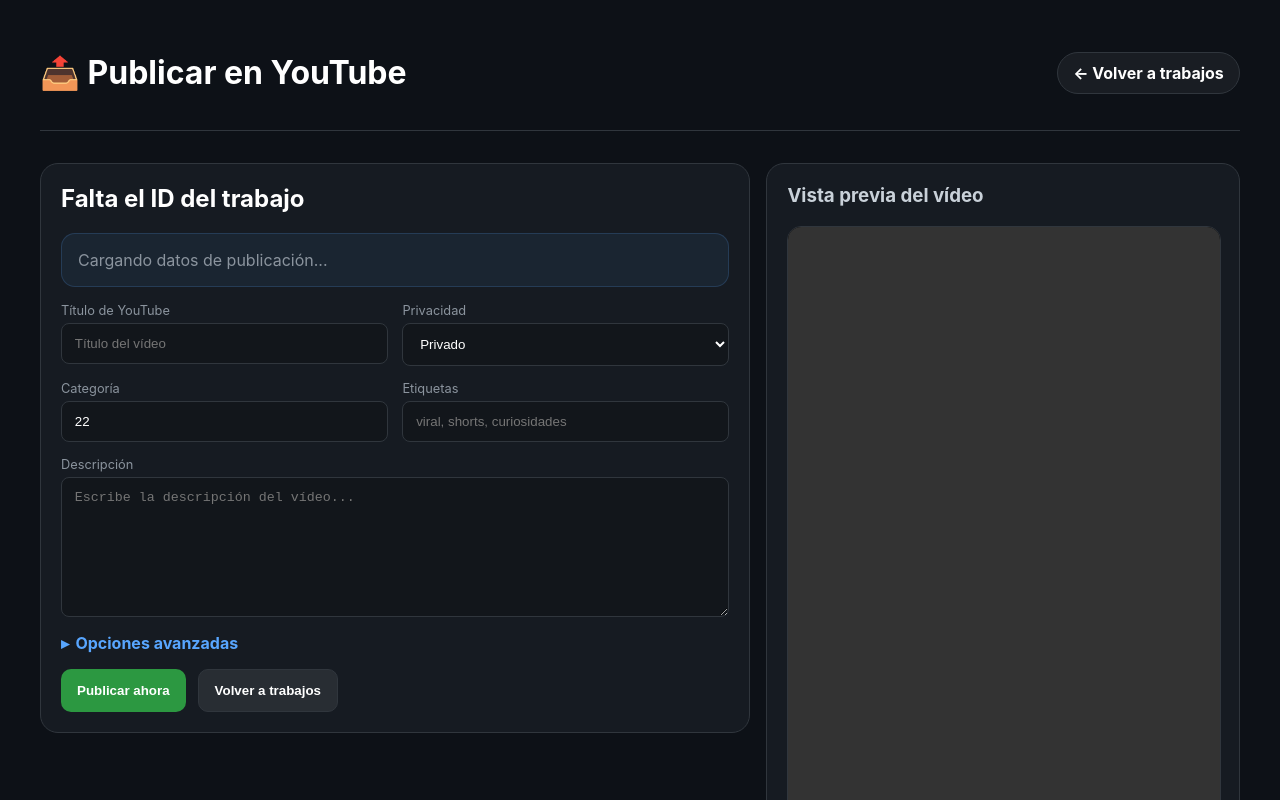
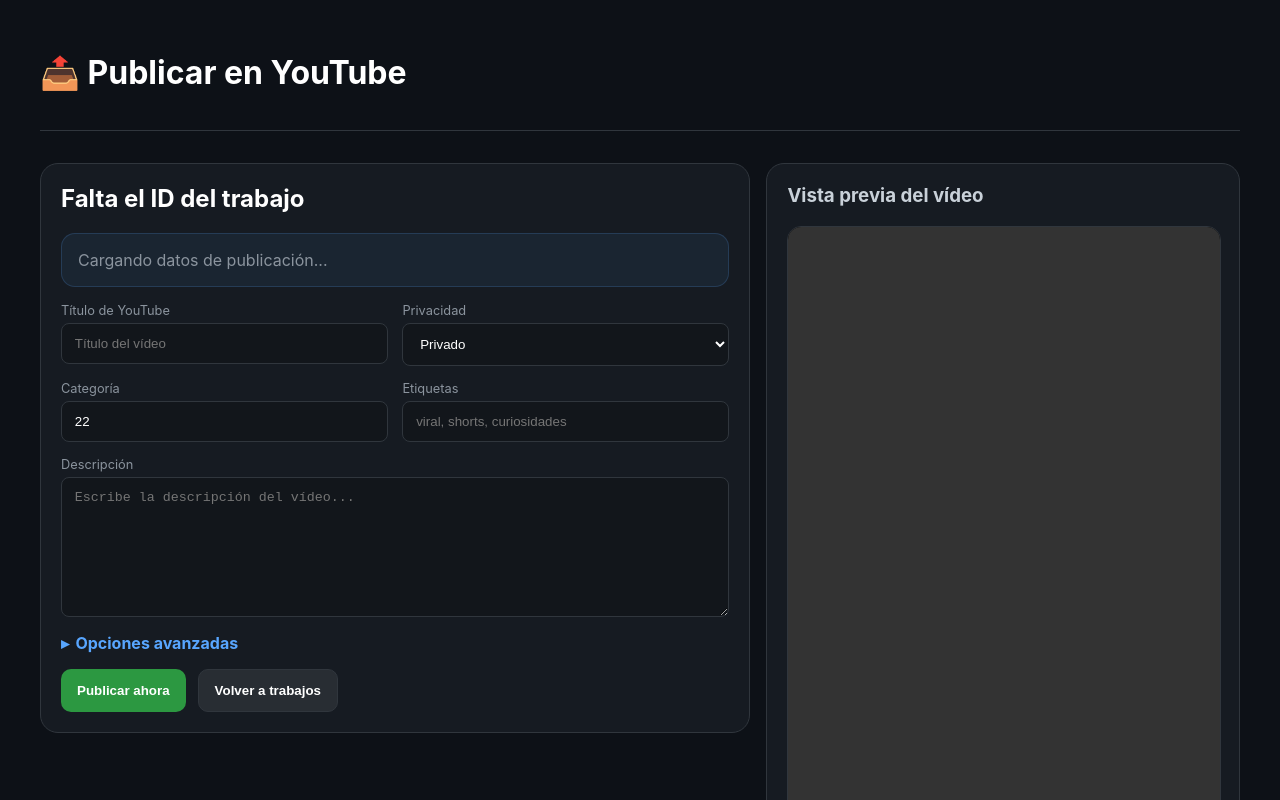
Before and after one commit to koday75/publicador-short-youtube-dokploy, a plain HTML site: page shorts-engine/static/dashboard/publish.html in a window 1280 px wide. Shown: the top 800 px of the page. Drawn offline with Linux system fonts and the light colour scheme; files that its build step writes are made by us from their sources.

Commit message:
fix: remove publish page back button

```diff
--- a/shorts-engine/static/dashboard/publish.html
+++ b/shorts-engine/static/dashboard/publish.html
@@ -252,9 +252,6 @@
     <div class="container">
         <header>
             <h1>📤 Publicar en YouTube</h1>
-            <div style="display:flex; gap:0.75rem; flex-wrap: wrap;">
-                <a id="backJobs" class="toolbar-link" href="/jobs">← Volver a trabajos</a>
-            </div>
         </header>
 
         <section id="channel-shell" class="channel-shell" style="display:none;">
```
